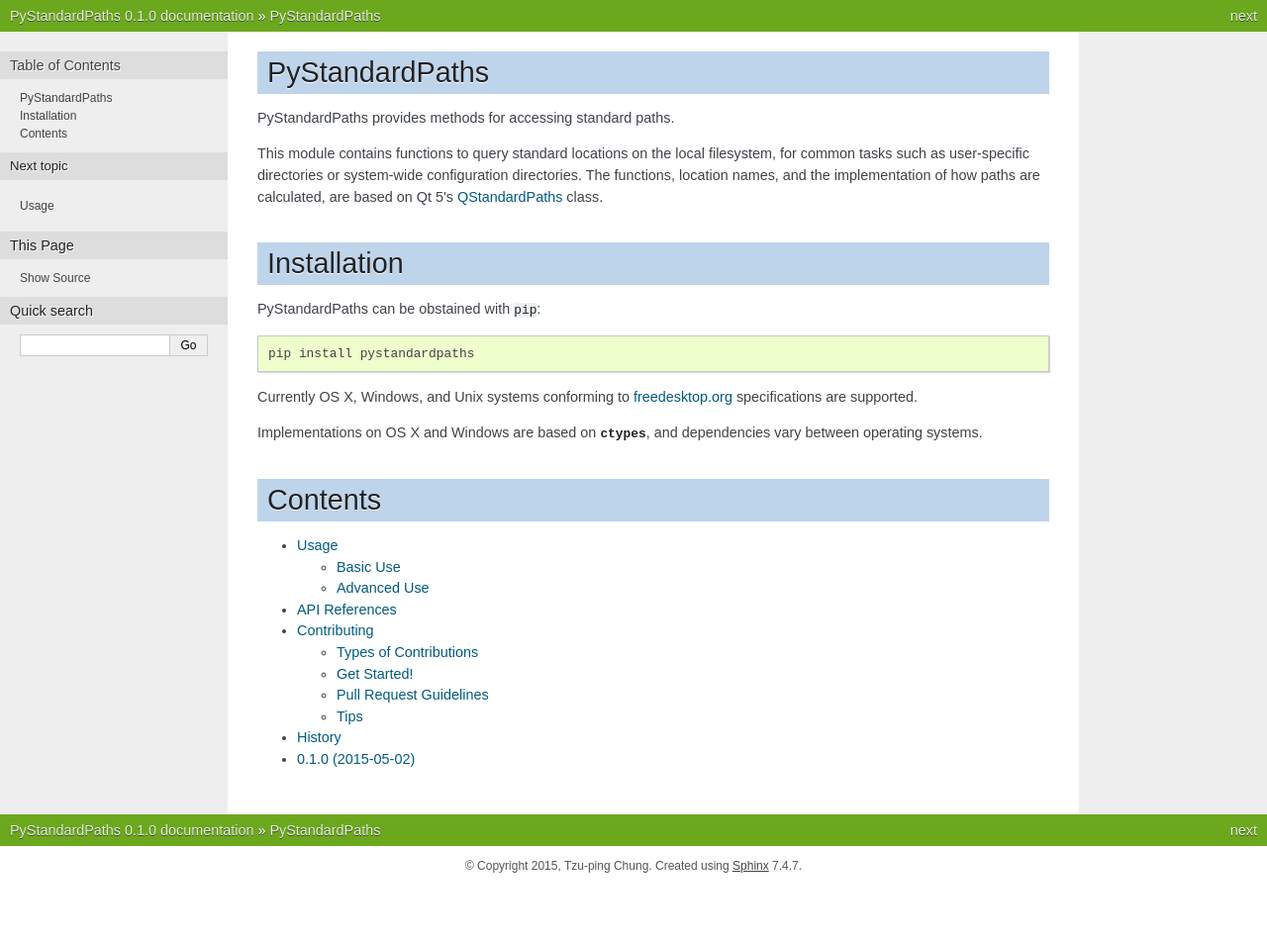
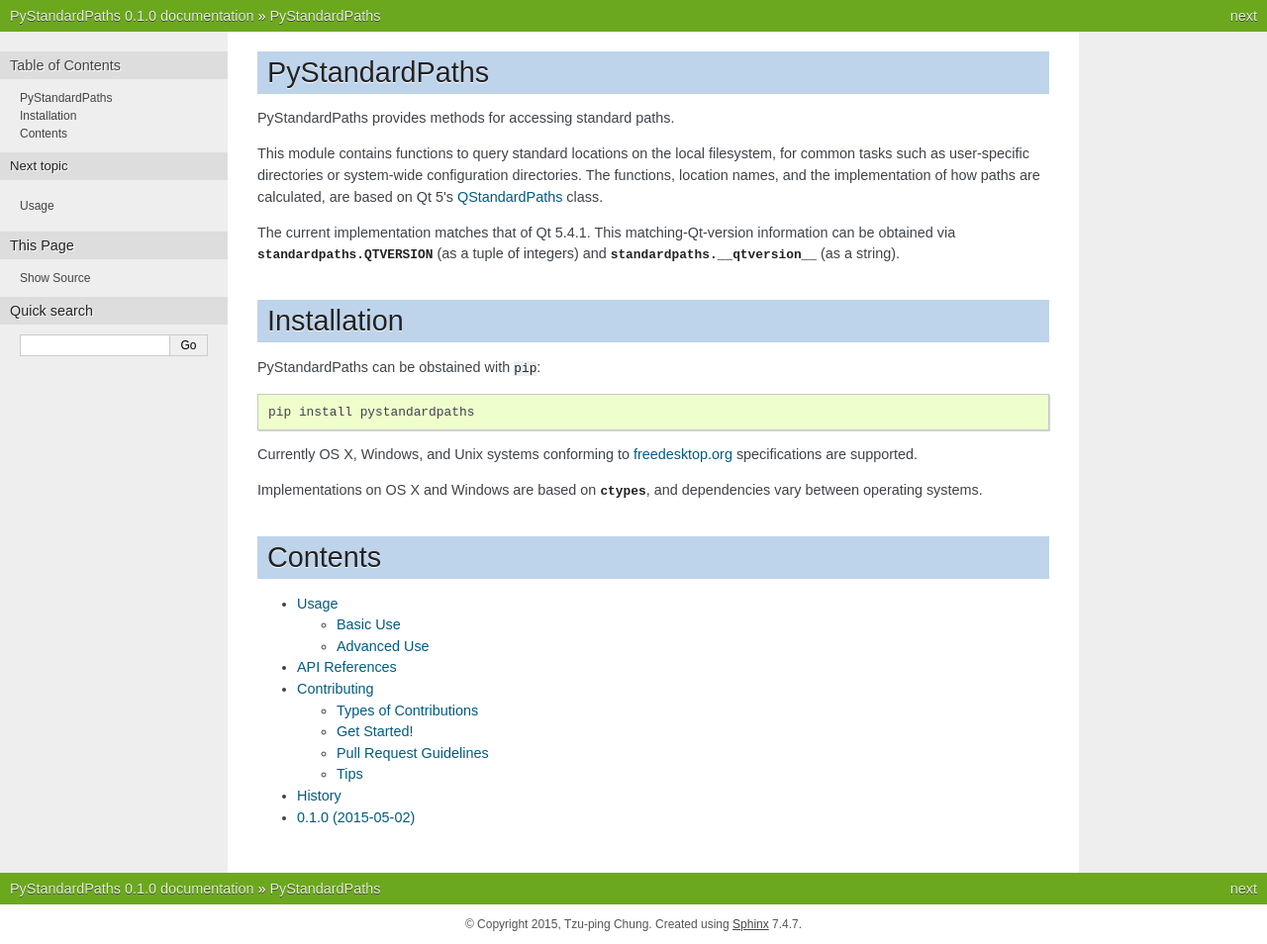
Before and after one commit to uranusjr/pystandardpaths, a Sphinx documentation site: the page built from docs/index.rst, in a window 1280 px wide. Shown: the whole page at 99% size. Built offline with Sphinx 7.4.7, drawn with Linux system fonts in a browser that asks for light colours; before the commit the page ends 900 px from its top, so only the background shows below that.

Commit message:
Add information about matching Qt version

```diff
--- a/docs/index.rst
+++ b/docs/index.rst
@@ -5,6 +5,7 @@
 
 This module contains functions to query standard locations on the local filesystem, for common tasks such as user-specific directories or system-wide configuration directories. The functions, location names, and the implementation of how paths are calculated, are based on Qt 5's `QStandardPaths`_ class.
 
+The current implementation matches that of Qt 5.4.1. This matching-Qt-version information can be obtained via :const:`standardpaths.QTVERSION` (as a tuple of integers) and :const:`standardpaths.__qtversion__` (as a string).
 
 
 Installation
```
